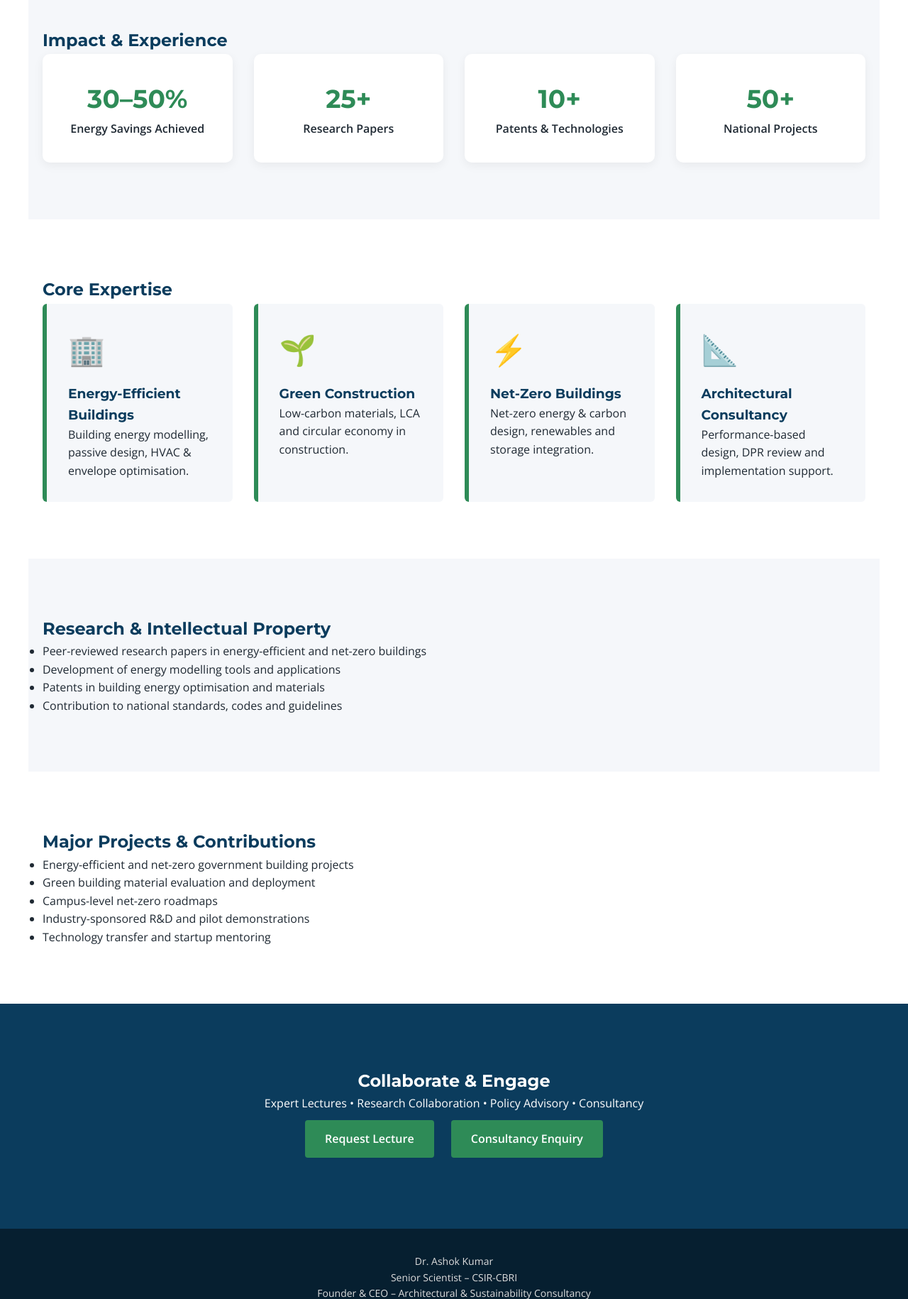
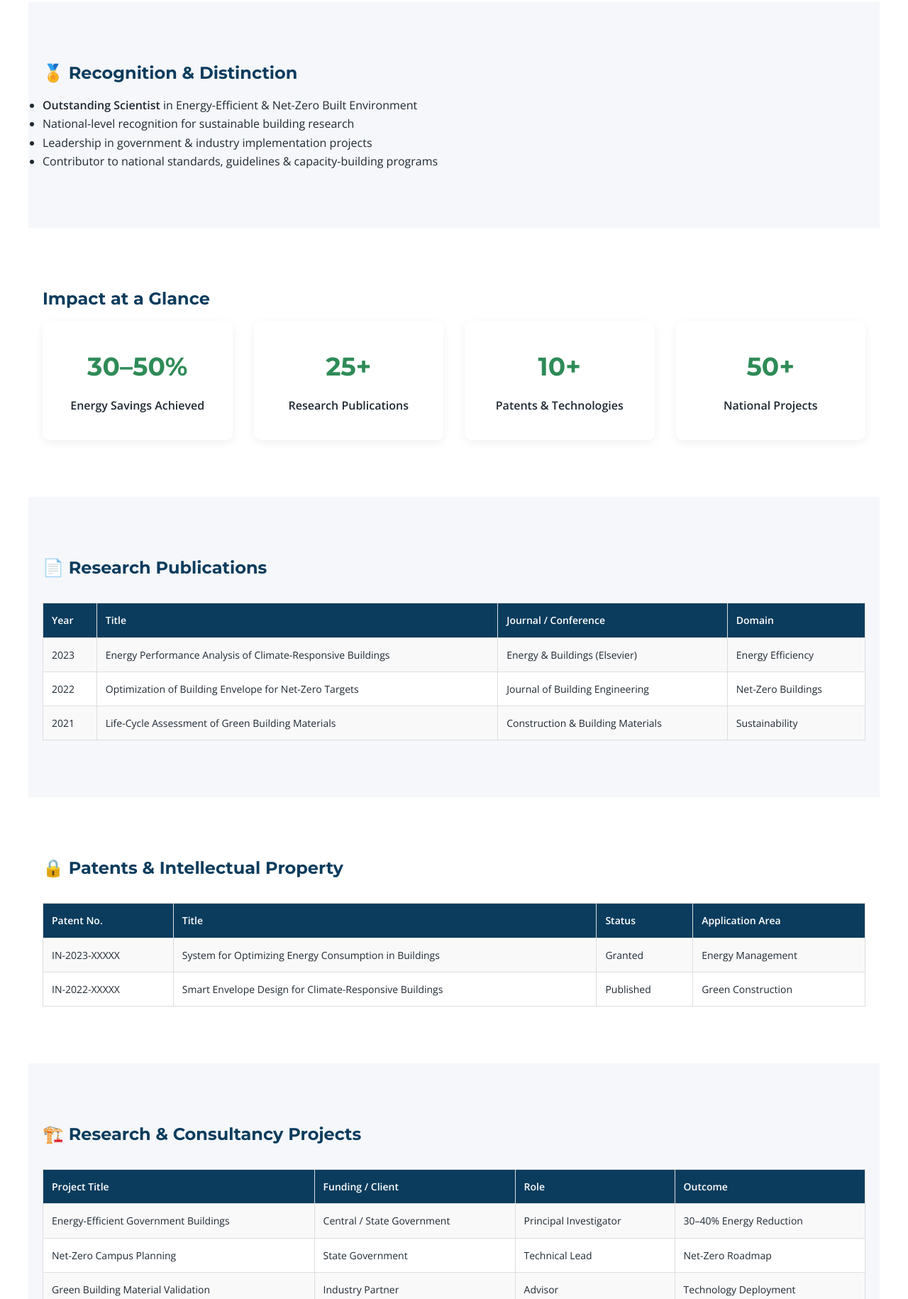
Before and after one commit to kshitijjain-art/ashok, a plain HTML site: page index.html in a window 1280 px wide. Shown: the part 970-2800 px from the top of the page at 71% size. Drawn offline with nearby package versions, Linux system fonts and the light colour scheme.

Commit message:
Update3 index.html

```diff
--- a/index.html
+++ b/index.html
@@ -2,9 +2,10 @@
 <html lang="en">
 <head>
 <meta charset="UTF-8">
-<title>Dr. Ashok Kumar | Energy-Efficient & Net-Zero Built Environment</title>
+<title>Dr. Ashok Kumar | Outstanding Scientist – Sustainable Built Environment</title>
 <meta name="viewport" content="width=device-width, initial-scale=1.0">
 
+<!-- Fonts -->
 <link href="https://fonts.googleapis.com/css2?family=Montserrat:wght@600;700&family=Open+Sans:wght@400;600&display=swap" rel="stylesheet">
 
 <style>
@@ -14,79 +15,161 @@
 --light:#F5F7FA;
 --dark:#1F2933;
 }
+
 *{box-sizing:border-box;margin:0;padding:0}
-body{font-family:'Open Sans',sans-serif;color:var(--dark);line-height:1.6}
-h1,h2,h3{font-family:'Montserrat',sans-serif;color:var(--blue)}
-section{padding:80px 20px;max-width:1200px;margin:auto}
+body{
+font-family:'Open Sans',sans-serif;
+color:var(--dark);
+line-height:1.65;
+background:#ffffff;
+}
+h1,h2,h3{
+font-family:'Montserrat',sans-serif;
+color:var(--blue);
+margin-bottom:12px;
+}
+section{
+padding:80px 20px;
+max-width:1200px;
+margin:auto;
+}
 a{text-decoration:none}
 
 /* NAVBAR */
 nav{
-position:fixed;top:0;width:100%;background:#fff;
-box-shadow:0 2px 8px rgba(0,0,0,.08);z-index:1000
+position:fixed;
+top:0;
+width:100%;
+background:#fff;
+box-shadow:0 2px 8px rgba(0,0,0,0.08);
+z-index:1000;
 }
 .nav-container{
-max-width:1200px;margin:auto;
-display:flex;justify-content:space-between;align-items:center;
-padding:14px 20px
+max-width:1200px;
+margin:auto;
+display:flex;
+justify-content:space-between;
+align-items:center;
+padding:14px 20px;
 }
-.nav-links a{margin-left:20px;font-weight:600;color:var(--dark)}
-.nav-links a:hover{color:var(--green)}
+.nav-container strong{
+font-size:18px;
+color:var(--blue);
+}
+.nav-links a{
+margin-left:20px;
+font-weight:600;
+color:var(--dark);
+}
+.nav-links a:hover{
+color:var(--green);
+}
 
 /* HERO */
 .hero{
 margin-top:70px;
 background:linear-gradient(135deg,#0B3C5D,#133F5E);
-color:#fff;text-align:center;padding:120px 20px
+color:#fff;
+text-align:center;
+padding:120px 20px;
 }
-.hero h1{color:#fff;font-size:42px}
-.hero p{max-width:900px;margin:15px auto;font-size:18px}
+.hero h1{
+color:#fff;
+font-size:40px;
+}
+.hero p{
+max-width:900px;
+margin:14px auto;
+font-size:18px;
+}
+.badge{
+display:inline-block;
+background:#2E8B57;
+color:#fff;
+padding:6px 16px;
+border-radius:20px;
+font-size:13px;
+font-weight:600;
+margin:10px 0;
+}
 .btn{
-display:inline-block;background:var(--green);
-color:#fff;padding:14px 28px;margin:10px;
-border-radius:4px;font-weight:600
+display:inline-block;
+background:var(--green);
+color:#fff;
+padding:14px 28px;
+margin:12px;
+border-radius:4px;
+font-weight:600;
 }
 
 /* GRID */
 .grid{
 display:grid;
 grid-template-columns:repeat(auto-fit,minmax(260px,1fr));
-gap:30px
-}
-.card{
-background:var(--light);
-padding:30px;border-radius:6px;
-border-left:6px solid var(--green)
-}
-.icon{
-font-size:42px;margin-bottom:15px
+gap:30px;
 }
 
-/* INFOGRAPHIC BOX */
+/* INFOGRAPHICS */
 .metric{
-background:#fff;border-radius:10px;
-padding:35px;text-align:center;
-box-shadow:0 4px 14px rgba(0,0,0,.06)
+background:#fff;
+padding:35px;
+border-radius:10px;
+text-align:center;
+box-shadow:0 4px 14px rgba(0,0,0,0.06);
 }
-.metric h3{font-size:36px;color:var(--green)}
-.metric p{font-weight:600}
+.metric h3{
+font-size:36px;
+color:var(--green);
+}
+.metric p{
+font-weight:600;
+}
+
+/* TABLES */
+.table-container{
+overflow-x:auto;
+margin-top:30px;
+}
+table{
+width:100%;
+border-collapse:collapse;
+background:#fff;
+}
+th,td{
+border:1px solid #ddd;
+padding:12px;
+font-size:14px;
+text-align:left;
+}
+th{
+background:var(--blue);
+color:#fff;
+}
+tr:nth-child(even){
+background:#f9f9f9;
+}
 
 /* CTA */
 .cta{
 background:var(--blue);
-color:#fff;text-align:center;
-padding:90px 20px
+color:#fff;
+text-align:center;
+padding:90px 20px;
 }
 .cta h2{color:#fff}
 
 /* FOOTER */
 footer{
-background:#061F30;color:#ddd;
-text-align:center;padding:35px;font-size:14px
+background:#061F30;
+color:#ddd;
+text-align:center;
+padding:35px;
+font-size:14px;
 }
 
+/* MOBILE */
 @media(max-width:768px){
-.hero h1{font-size:32px}
+.hero h1{font-size:30px}
 .nav-links{display:none}
 }
 </style>
@@ -100,8 +183,9 @@ text-align:center;padding:35px;font-size:14px
     <strong>Dr. Ashok Kumar</strong>
     <div class="nav-links">
       <a href="#about">About</a>
-<a href="#expertise">Expertise</a>
+      <a href="#recognition">Recognition</a>
       <a href="#research">Research</a>
+      <a href="#patents">Patents</a>
       <a href="#projects">Projects</a>
       <a href="#contact">Contact</a>
     </div>
@@ -110,87 +194,106 @@ text-align:center;padding:35px;font-size:14px
 
 <!-- HERO -->
 <div class="hero">
-<h1>Advancing Energy-Efficient & Net-Zero Built Environment</h1>
-<p>Research • Policy • Architecture • Industry Implementation</p>
+  <h1>Outstanding Scientist in Sustainable Built Environment</h1>
+  <p>Energy-Efficient • Green • Net-Zero Buildings</p>
+
+  <div class="badge">Outstanding Scientist</div>
+
   <p>
     <strong>Dr. Ashok Kumar</strong><br>
     Senior Scientist, CSIR-Central Building Research Institute (CSIR-CBRI), Roorkee<br>
     Founder & CEO – Architectural & Sustainability Consultancy
   </p>
-<a class="btn" href="#contact">Request Lecture</a>
-<a class="btn" href="#contact">Consultancy & Training</a>
+
+  <a class="btn" href="#contact">Request Expert Lecture</a>
+  <a class="btn" href="#contact">Consultancy & Collaboration</a>
 </div>
 
 <!-- ABOUT -->
 <section id="about">
 <h2>About</h2>
 <p>
-Dr. Ashok Kumar is a senior scientist at CSIR-CBRI and the Founder & CEO of an
-Architectural and Sustainability Consultancy. His work focuses on translating
-advanced building research into real-world, high-performance, energy-efficient
-and net-zero buildings for academia, government and industry.
+Dr. Ashok Kumar is an <strong>outstanding scientist</strong> with extensive contributions in
+energy-efficient buildings, green construction, and net-zero energy & carbon systems.
+As a senior scientist at CSIR-CBRI and Founder & CEO of an architectural and sustainability
+consultancy, he bridges <strong>research, policy, and real-world implementation</strong>
+for academia, government, and industry.
 </p>
 </section>
 
+<!-- RECOGNITION -->
+<section id="recognition" style="background:var(--light)">
+<h2>🏅 Recognition & Distinction</h2>
+<ul>
+  <li><strong>Outstanding Scientist</strong> in Energy-Efficient & Net-Zero Built Environment</li>
+  <li>National-level recognition for sustainable building research</li>
+  <li>Leadership in government & industry implementation projects</li>
+  <li>Contributor to national standards, guidelines & capacity-building programs</li>
+</ul>
+</section>
+
 <!-- INFOGRAPHICS -->
-<section style="background:var(--light)">
-<h2>Impact & Experience</h2>
+<section>
+<h2>Impact at a Glance</h2>
 <div class="grid">
   <div class="metric"><h3>30–50%</h3><p>Energy Savings Achieved</p></div>
-<div class="metric"><h3>25+</h3><p>Research Papers</p></div>
+  <div class="metric"><h3>25+</h3><p>Research Publications</p></div>
   <div class="metric"><h3>10+</h3><p>Patents & Technologies</p></div>
   <div class="metric"><h3>50+</h3><p>National Projects</p></div>
 </div>
 </section>
 
-<!-- EXPERTISE -->
-<section id="expertise">
-<h2>Core Expertise</h2>
-<div class="grid">
-<div class="card"><div class="icon">🏢</div><h3>Energy-Efficient Buildings</h3><p>Building energy modelling, passive design, HVAC & envelope optimisation.</p></div>
-<div class="card"><div class="icon">🌱</div><h3>Green Construction</h3><p>Low-carbon materials, LCA and circular economy in construction.</p></div>
-<div class="card"><div class="icon">⚡</div><h3>Net-Zero Buildings</h3><p>Net-zero energy & carbon design, renewables and storage integration.</p></div>
-<div class="card"><div class="icon">📐</div><h3>Architectural Consultancy</h3><p>Performance-based design, DPR review and implementation support.</p></div>
+<!-- RESEARCH -->
+<section id="research" style="background:var(--light)">
+<h2>📄 Research Publications</h2>
+<div class="table-container">
+<table>
+<tr><th>Year</th><th>Title</th><th>Journal / Conference</th><th>Domain</th></tr>
+<tr><td>2023</td><td>Energy Performance Analysis of Climate-Responsive Buildings</td><td>Energy & Buildings (Elsevier)</td><td>Energy Efficiency</td></tr>
+<tr><td>2022</td><td>Optimization of Building Envelope for Net-Zero Targets</td><td>Journal of Building Engineering</td><td>Net-Zero Buildings</td></tr>
+<tr><td>2021</td><td>Life-Cycle Assessment of Green Building Materials</td><td>Construction & Building Materials</td><td>Sustainability</td></tr>
+</table>
 </div>
 </section>
 
-<!-- RESEARCH -->
-<section id="research" style="background:var(--light)">
-<h2>Research & Intellectual Property</h2>
-<ul>
-<li>Peer-reviewed research papers in energy-efficient and net-zero buildings</li>
-<li>Development of energy modelling tools and applications</li>
-<li>Patents in building energy optimisation and materials</li>
-<li>Contribution to national standards, codes and guidelines</li>
-</ul>
+<!-- PATENTS -->
+<section id="patents">
+<h2>🔒 Patents & Intellectual Property</h2>
+<div class="table-container">
+<table>
+<tr><th>Patent No.</th><th>Title</th><th>Status</th><th>Application Area</th></tr>
+<tr><td>IN-2023-XXXXX</td><td>System for Optimizing Energy Consumption in Buildings</td><td>Granted</td><td>Energy Management</td></tr>
+<tr><td>IN-2022-XXXXX</td><td>Smart Envelope Design for Climate-Responsive Buildings</td><td>Published</td><td>Green Construction</td></tr>
+</table>
+</div>
 </section>
 
 <!-- PROJECTS -->
-<section id="projects">
-<h2>Major Projects & Contributions</h2>
-<ul>
-<li>Energy-efficient and net-zero government building projects</li>
-<li>Green building material evaluation and deployment</li>
-<li>Campus-level net-zero roadmaps</li>
-<li>Industry-sponsored R&D and pilot demonstrations</li>
-<li>Technology transfer and startup mentoring</li>
-</ul>
+<section id="projects" style="background:var(--light)">
+<h2>🏗️ Research & Consultancy Projects</h2>
+<div class="table-container">
+<table>
+<tr><th>Project Title</th><th>Funding / Client</th><th>Role</th><th>Outcome</th></tr>
+<tr><td>Energy-Efficient Government Buildings</td><td>Central / State Government</td><td>Principal Investigator</td><td>30–40% Energy Reduction</td></tr>
+<tr><td>Net-Zero Campus Planning</td><td>State Government</td><td>Technical Lead</td><td>Net-Zero Roadmap</td></tr>
+<tr><td>Green Building Material Validation</td><td>Industry Partner</td><td>Advisor</td><td>Technology Deployment</td></tr>
+</table>
+</div>
 </section>
 
 <!-- CTA -->
 <div class="cta" id="contact">
-<h2>Collaborate & Engage</h2>
-<p>Expert Lectures • Research Collaboration • Policy Advisory • Consultancy</p>
-<a class="btn" href="#">Request Lecture</a>
-<a class="btn" href="#">Consultancy Enquiry</a>
+<h2>Academic, Government & Industry Engagement</h2>
+<p>Research Collaboration • Policy Advisory • Expert Lectures • Consultancy</p>
+<a class="btn" href="#">Request Collaboration</a>
 </div>
 
 <!-- FOOTER -->
 <footer>
 <p>
 Dr. Ashok Kumar<br>
-Senior Scientist – CSIR-CBRI<br>
-Founder & CEO – Architectural & Sustainability Consultancy<br>
+Outstanding Scientist – Sustainable Built Environment<br>
+Senior Scientist, CSIR-CBRI | Founder & CEO – Architectural & Sustainability Consultancy<br>
 Roorkee, Uttarakhand, India
 </p>
 <p>© Centre of Excellence for Energy-Efficient & Net-Zero Built Environment</p>
```
Lines whose indentation alone changed are shown as unchanged.
